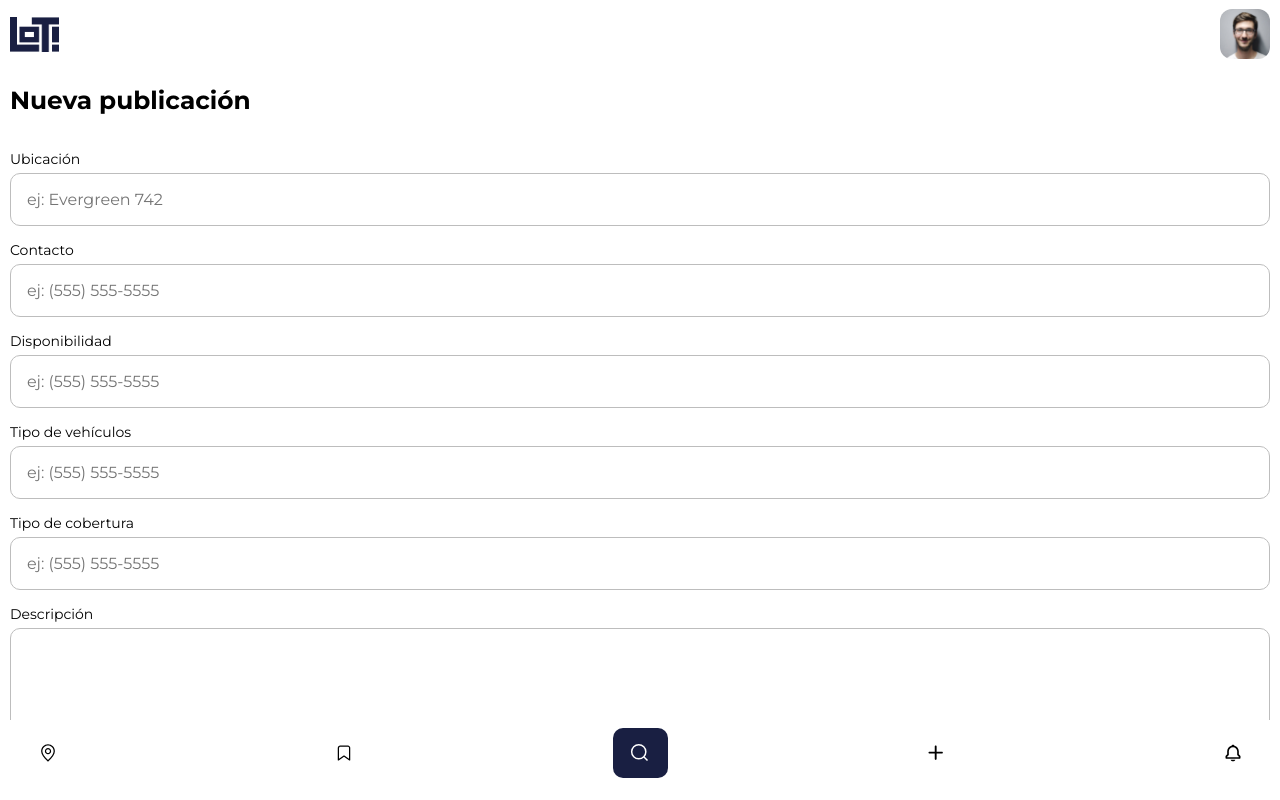
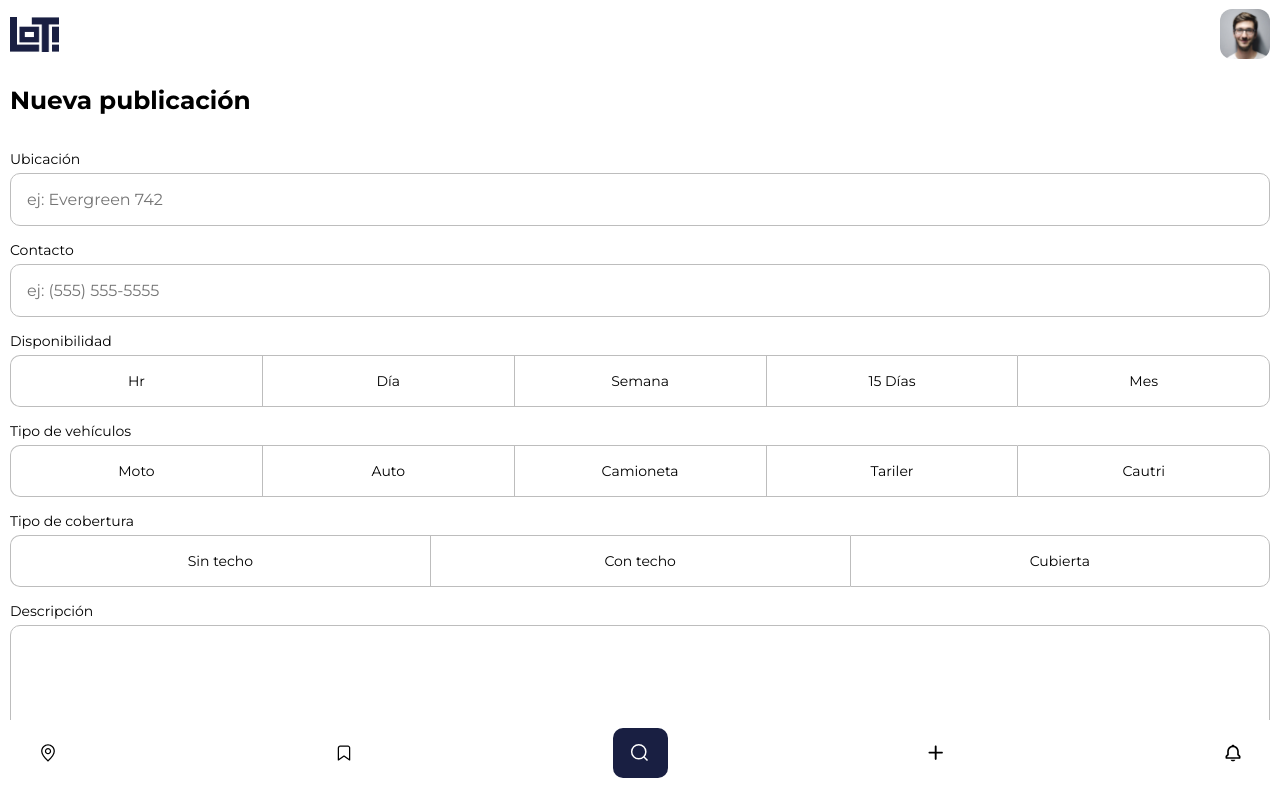
Before and after one commit to mocca-dev/lot, a React (Create React App) app: page /new in a window 1280 px wide. Built offline with nearby package versions, Linux system fonts and the light colour scheme.

Commit message:
RadioGroup and RadioBtn addition

```diff
--- /dev/null
+++ b/src/components/RadioBtn/RadioBtn.css
@@ -0,0 +1,26 @@
+.radio-btn-container {
+  width: 100%;
+  display: inline-block;
+  padding: 16px 10px;
+  border: 1px solid #bdbdbd;
+  border-right: none;
+  transition: 0.5s;
+}
+.radio-btn-container.checked {
+  background-color: var(--primary-bg);
+  color: white;
+  transition: 0.5s;
+}
+
+.radio-btn-container:first-child {
+  border-radius: 10px 0 0 10px;
+}
+
+.radio-btn-container:last-child {
+  border-radius: 0 10px 10px 0;
+  border-right: 1px solid #bdbdbd;
+}
+
+.radio-btn-container input {
+  display: none;
+}
--- /dev/null
+++ b/src/components/RadioBtn/RadioBtn.js
@@ -0,0 +1,24 @@
+import './RadioBtn.css';
+
+const RadioBtn = ({ label, name, id, value, onChange, selected }) => {
+  return (
+    <label
+      className={
+        'radio-btn-container' +
+        (selected === value.toString() ? ' checked' : '')
+      }
+      htmlFor={id}
+    >
+      <input
+        type="radio"
+        onChange={onChange}
+        id={id}
+        name={name}
+        value={value}
+      />
+      {label}
+    </label>
+  );
+};
+
+export default RadioBtn;
--- /dev/null
+++ b/src/components/RadioGroup/RadioGroup.css
@@ -0,0 +1,6 @@
+.radio-group-container {
+  display: flex;
+  justify-content: space-between;
+  text-align: center;
+  margin-top: 5px;
+}
--- /dev/null
+++ b/src/components/RadioGroup/RadioGroup.js
@@ -0,0 +1,24 @@
+import RadioBtn from '../RadioBtn/RadioBtn';
+import './RadioGroup.css';
+
+const RadioGroup = ({ list, setSelected, selected, name }) => {
+  return (
+    <>
+      <div className="radio-group-container">
+        {list?.map((radio) => (
+          <RadioBtn
+            key={radio.value}
+            label={radio.label}
+            name={name}
+            value={radio.value}
+            onChange={(e) => setSelected(e.target.value)}
+            selected={selected}
+          />
+        ))}
+      </div>
+      <div className="spacer"></div>
+    </>
+  );
+};
+
+export default RadioGroup;
--- a/src/routes/New/New.js
+++ b/src/routes/New/New.js
@@ -1,7 +1,8 @@
-import { useContext, useEffect } from 'react';
+import { useContext, useEffect, useState } from 'react';
 import FieldText from '../../components/FieldText/FieldText';
 import Btn from '../../components/Btn/Btn';
 import Store from '../../store';
+import RadioGroup from '../../components/RadioGroup/RadioGroup';
 
 const showConfirmModal = (dispatch) => {
   const modalConfig = {
@@ -30,6 +31,28 @@ const showConfirmModal = (dispatch) => {
 
 const New = () => {
   const { dispatch } = useContext(Store);
+  const [availability, setAvailability] = useState('');
+  const [typeOfVehicle, setTypeOfVehicle] = useState('');
+  const [typeOfCoverage, setTypeOfCoverage] = useState('');
+  const availabilityList = [
+    { label: 'Hr', value: 0 },
+    { label: 'Día', value: 1 },
+    { label: 'Semana', value: 2 },
+    { label: '15 Días', value: 3 },
+    { label: 'Mes', value: 4 },
+  ];
+  const typeOfVehicleList = [
+    { label: 'Moto', value: 0 },
+    { label: 'Auto', value: 1 },
+    { label: 'Camioneta', value: 2 },
+    { label: 'Tariler', value: 3 },
+    { label: 'Cautri', value: 4 },
+  ];
+  const typeOfCoverageList = [
+    { label: 'Sin techo', value: 0 },
+    { label: 'Con techo', value: 1 },
+    { label: 'Cubierta', value: 2 },
+  ];
 
   useEffect(() => {
     dispatch({ type: 'SET_SUB_HEADER', payload: 'Nueva publicación' });
@@ -49,20 +72,26 @@ const New = () => {
           isGhost={true}
           label="Contacto"
         />
-        <FieldText
-          placeholder="ej: (555) 555-5555"
-          isGhost={true}
-          label="Disponibilidad"
+        <div>Disponibilidad</div>
+        <RadioGroup
+          list={availabilityList}
+          setSelected={setAvailability}
+          selected={availability}
+          name="availability"
         />
-        <FieldText
-          placeholder="ej: (555) 555-5555"
-          isGhost={true}
-          label="Tipo de vehículos"
+        <div>Tipo de vehículos</div>
+        <RadioGroup
+          list={typeOfVehicleList}
+          setSelected={setTypeOfVehicle}
+          selected={typeOfVehicle}
+          name="typeOfVehicles"
         />
-        <FieldText
-          placeholder="ej: (555) 555-5555"
-          isGhost={true}
-          label="Tipo de cobertura"
+        <div>Tipo de cobertura</div>
+        <RadioGroup
+          list={typeOfCoverageList}
+          setSelected={setTypeOfCoverage}
+          selected={typeOfCoverage}
+          name="typeOfCoverage"
         />
         <FieldText
           placeholder="ej: (555) 555-5555"
```
